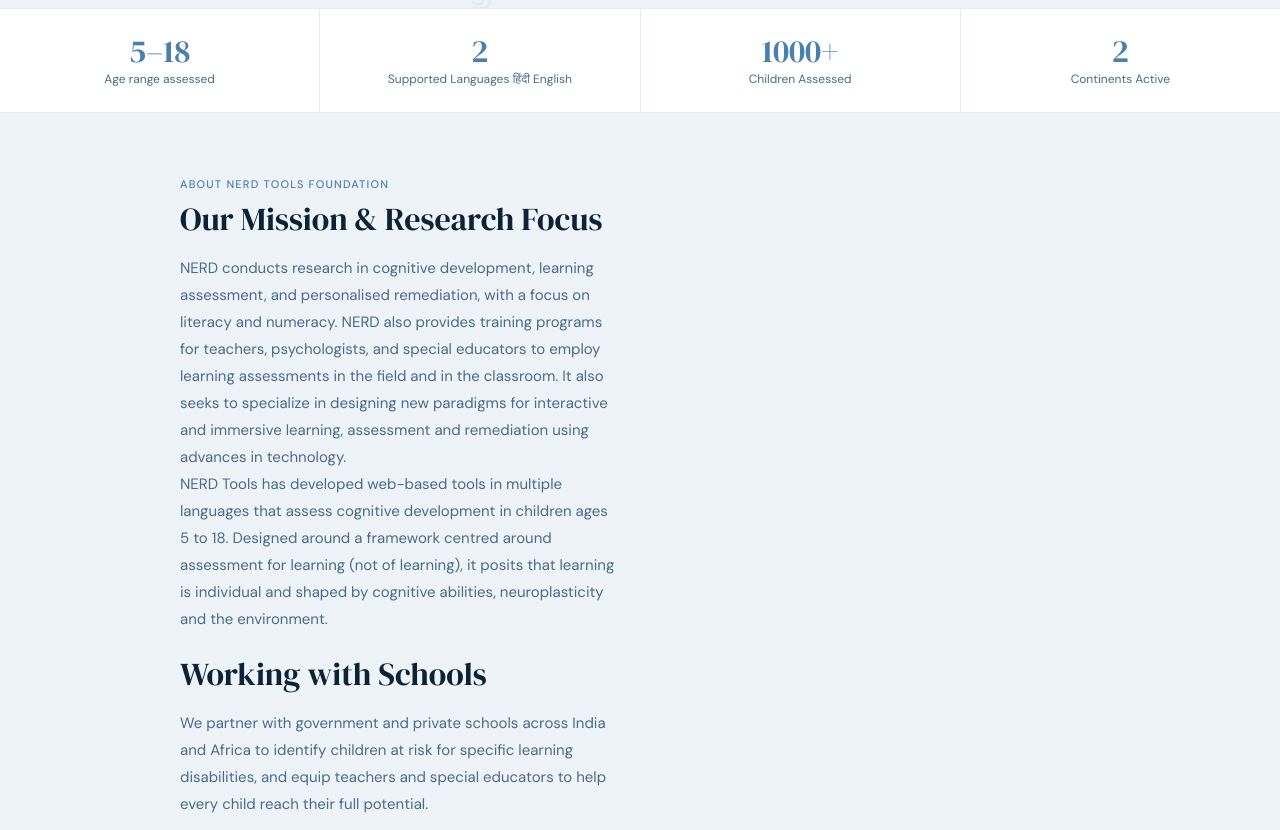
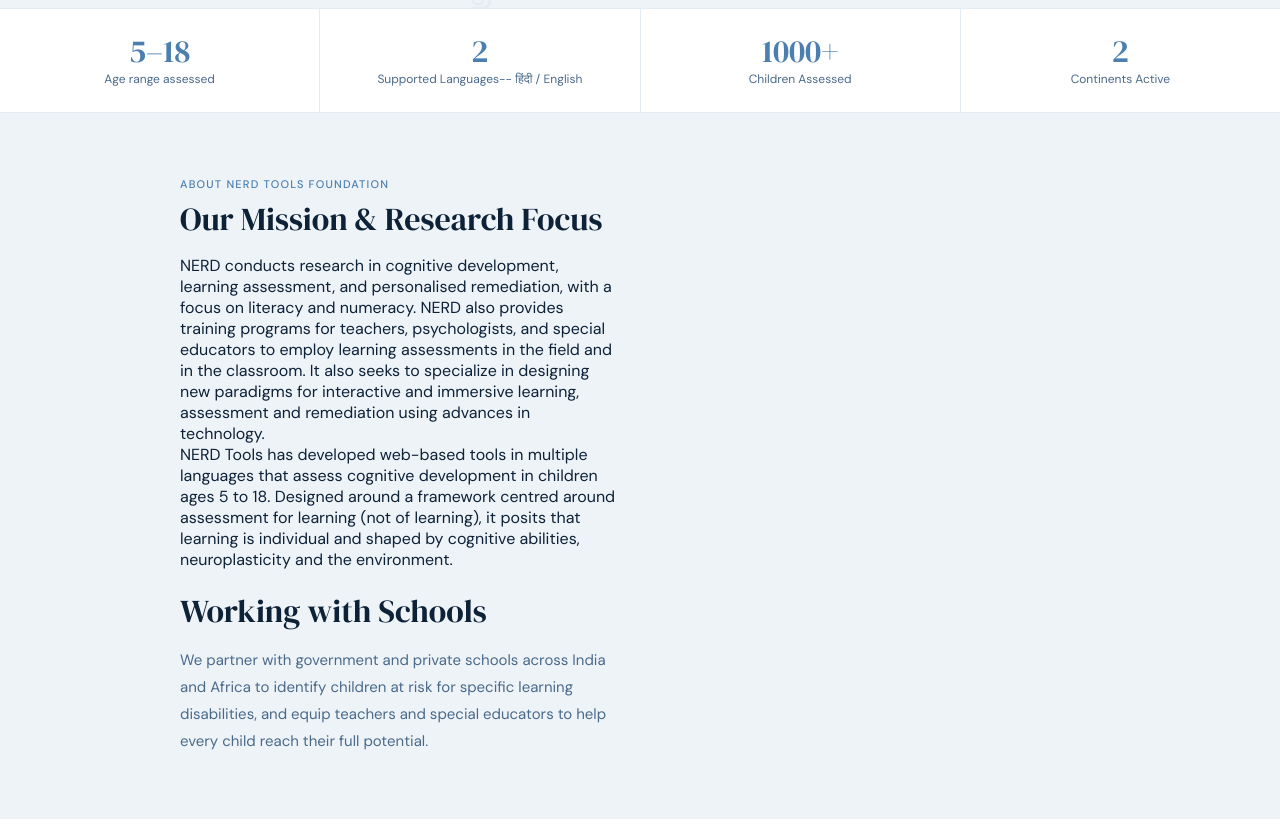
Before and after one commit to NerdToolsFoundation/NERDTools, a plain HTML site: page index.html in a window 1280 px wide. Shown: the part 760-1590 px from the top of the page. Drawn offline with Linux system fonts and the light colour scheme.

Commit message:
Update index.html

```diff
--- a/index.html
+++ b/index.html
@@ -259,7 +259,7 @@
 
 <div class="stats-bar">
   <div class="stat-item"><div class="stat-num">5–18</div><div class="stat-label">Age range assessed</div></div>
-  <div class="stat-item"><div class="stat-num">2</div><div class="stat-label">Supported Languages हिंदी English </div></div>
+  <div class="stat-item"><div class="stat-num">2</div><div class="stat-label">Supported Languages-- हिंदी  / English </div></div>
   <div class="stat-item"><div class="stat-num">1000+</div><div class="stat-label">Children Assessed</div></div>
   <div class="stat-item"><div class="stat-num">2</div><div class="stat-label">Continents Active</div></div>
 </div>
@@ -269,9 +269,9 @@
     <div>
       <p class="section-label">About Nerd Tools Foundation</p>
       <h2 class="section-title">Our Mission & Research Focus </h2>
-      <p class="section-body">NERD conducts research in cognitive development, learning assessment, and personalised remediation, with a focus on literacy and numeracy. NERD also provides training programs for teachers, psychologists, and special educators to employ learning assessments in the field and in the classroom. It also seeks to specialize in designing new paradigms for interactive and immersive learning, assessment and remediation using advances in technology. </p>
+      <p>NERD conducts research in cognitive development, learning assessment, and personalised remediation, with a focus on literacy and numeracy. NERD also provides training programs for teachers, psychologists, and special educators to employ learning assessments in the field and in the classroom. It also seeks to specialize in designing new paradigms for interactive and immersive learning, assessment and remediation using advances in technology. </p>
 
- <p class="section-body">NERD Tools has developed web-based tools in multiple languages that assess cognitive development in children ages 5 to 18. Designed around a  framework centred around assessment for learning (not of learning), it posits that learning is individual and shaped by cognitive abilities, neuroplasticity and the environment.
+ <p >NERD Tools has developed web-based tools in multiple languages that assess cognitive development in children ages 5 to 18. Designed around a  framework centred around assessment for learning (not of learning), it posits that learning is individual and shaped by cognitive abilities, neuroplasticity and the environment.
 </p>
       <br>
       <h2 class="section-title">Working with Schools</h2>
```
